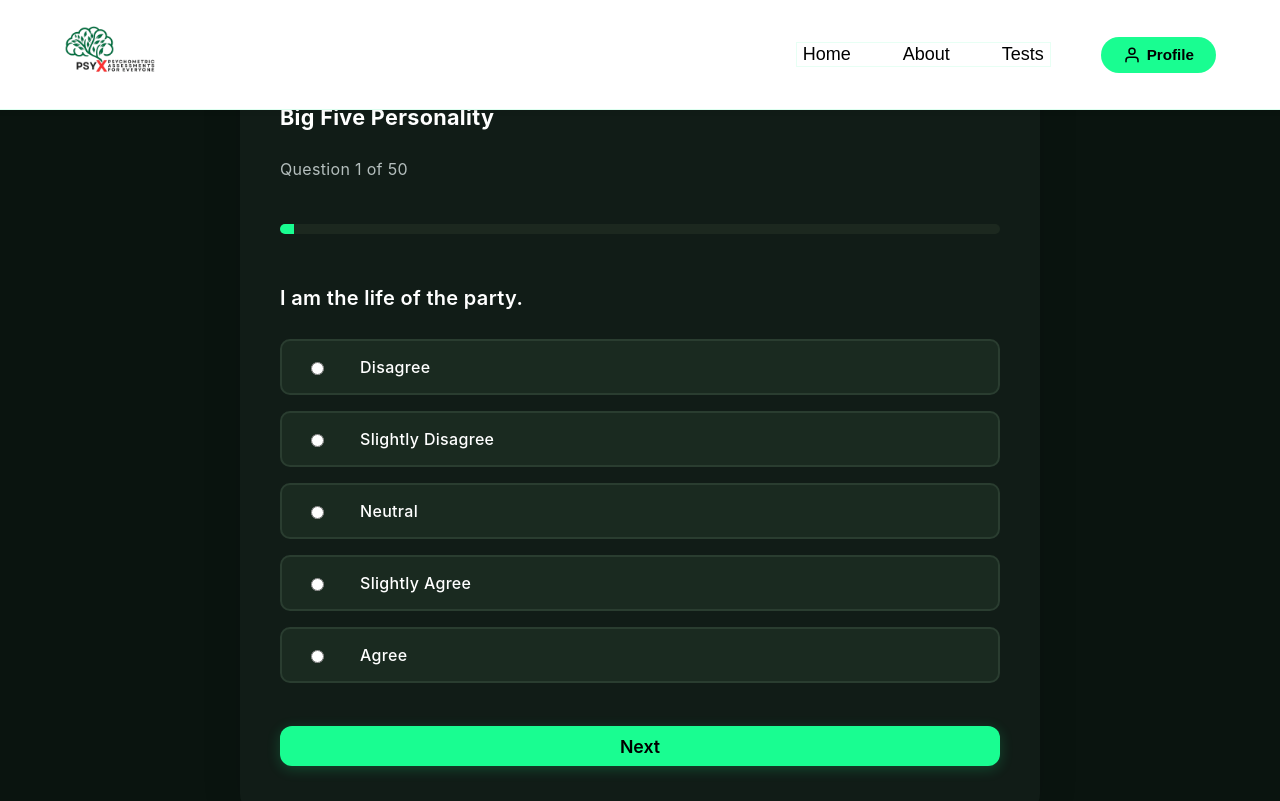
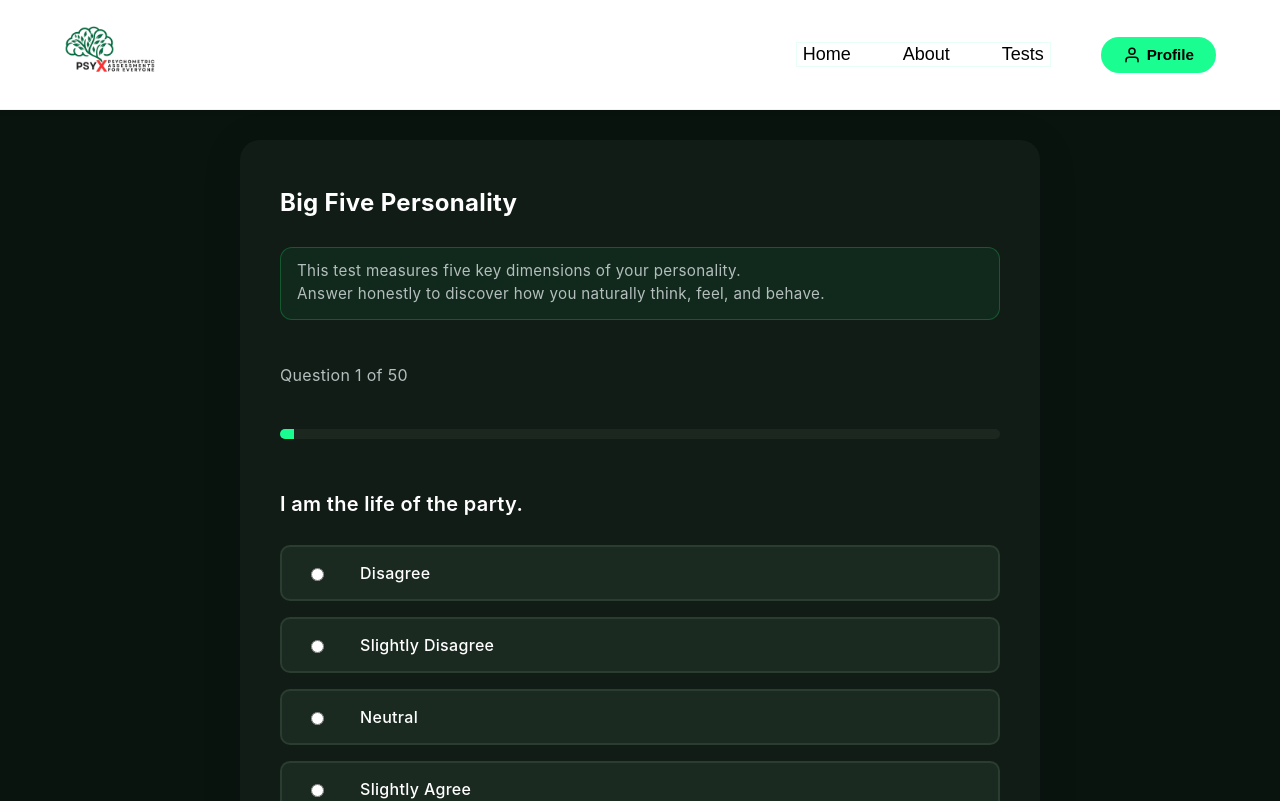
Before and after one commit to Navyadevadiga13/psyx, a React (Create React App) app in the folder client/: page /tests/personality/bigfive in a window 1280 px wide. Shown: the top 801 px of the page. Built offline with nearby package versions, Linux system fonts and the light colour scheme; no server answers; sample sign-in values are in the browser's storage.

Commit message:
Updated BigFive Page

```diff
--- a/client/src/quiz/BigFivePage.js
+++ b/client/src/quiz/BigFivePage.js
@@ -255,13 +255,15 @@ paddingBottom: "3.5rem",
   return (
   <div
     style={{
-        minHeight: "80vh",
+      minHeight: "100vh",
+      paddingTop: "140px", // space below navbar
+      background: "var(--bg-main)",
       display: "flex",
       flexDirection: "column",
       alignItems: "center",
-        justifyContent: "center",
-        background: "var(--bg-main)",
-        padding: "3.5rem 1rem",
+      paddingLeft: "1rem",
+      paddingRight: "1rem",
+      paddingBottom: "3rem",
     }}
   >
       <div
@@ -277,14 +279,49 @@ paddingBottom: "3.5rem",
           gap: "1.8rem",
         }}
       >
+        <div style={{ marginBottom: "1rem" }}>
   <div
     style={{
       fontWeight: 700,
-            fontSize: "1.35rem",
+      fontSize: "1.5rem",
       color: "var(--text-main)",
+      marginBottom: "0.6rem",
     }}
   >
     {test.name}
+  </div>
+<br/>
+  {/* Description Box */}
+  <div
+    style={{
+      background: "rgba(34, 197, 94, 0.08)",
+      border: "1px solid rgba(34, 197, 94, 0.3)",
+      borderRadius: "12px",
+      padding: "0.8rem 1rem",
+    }}
+  >
+    <p
+      style={{
+        color: "var(--text-muted)",
+        fontSize: "0.95rem",
+        margin: 0,
+        lineHeight: 1.5,
+      }}
+    >
+      This test measures five key dimensions of your personality.
+
+    </p>
+    <p
+      style={{
+        color: "var(--text-muted)",
+        fontSize: "0.95rem",
+        margin: 0,
+        lineHeight: 1.5,
+      }}
+    >
+      Answer honestly to discover how you naturally think, feel, and behave.
+    </p>
+  </div>
 </div>
         <div
           style={{
```
Lines whose indentation alone changed are shown as unchanged.
